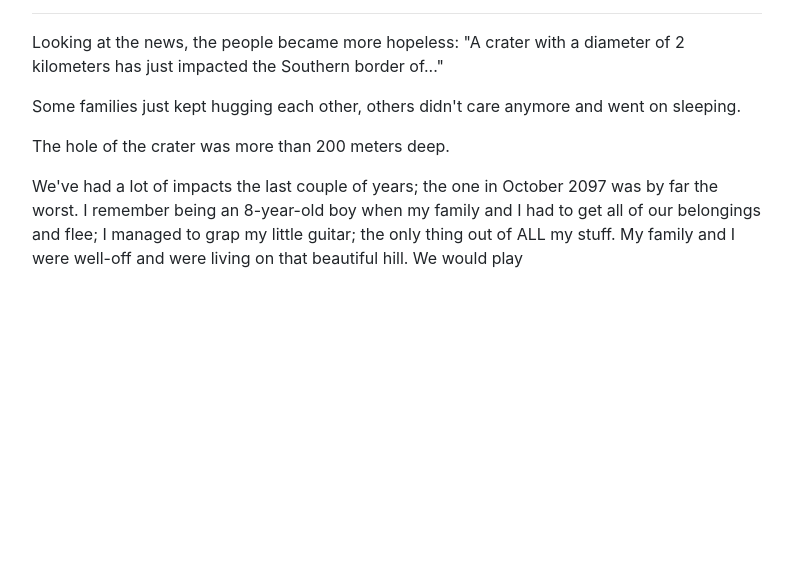
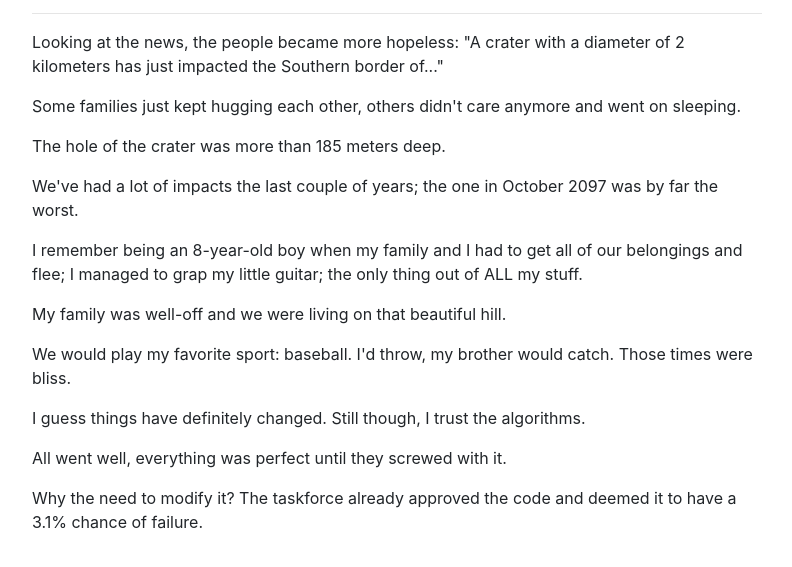
Before and after one commit to userCHOGSOHSTGMA/story, a plain HTML site: page index.html in a window 1280 px wide. Shown: the part 75-642 px from the top of the page, without its empty margins (53-845 px from the left). Drawn offline with nearby package versions, Linux system fonts and the light colour scheme.

Commit message:
Update index.html

```diff
--- a/index.html
+++ b/index.html
@@ -24,12 +24,15 @@
                     <p class="lead">
                         <p>Looking at the news, the people became more hopeless: "A crater with a diameter of 2 kilometers has just impacted the Southern border of..." </p>
                         <p>Some families just kept hugging each other, others didn't care anymore and went on sleeping.</p>
-                        <p>The hole of the crater was more than 200 meters deep.</p>
-                        We've had a lot of impacts the last couple of years; the one in October 2097 was by far the worst.
-                        I remember being an 8-year-old boy when my family and I had to get all of our belongings and flee;
-                        I managed to grap my little guitar; the only thing out of ALL my stuff.
-                        My family and I were well-off and were living on that beautiful hill.
-                        We would play
+                        <p>The hole of the crater was more than 185 meters deep.</p>
+                        <p>We've had a lot of impacts the last couple of years; the one in October 2097 was by far the worst.</p>
+                        <p>I remember being an 8-year-old boy when my family and I had to get all of our belongings and flee;
+                        I managed to grap my little guitar; the only thing out of ALL my stuff.</p>
+                        <p>My family was well-off and we were living on that beautiful hill.</p>
+                        <p>We would play my favorite sport: baseball. I'd throw, my brother would catch. Those times were bliss.</p>
+                        <p> I guess things have definitely changed. Still though, I trust the algorithms.</p>
+                        <p> All went well, everything was perfect until they screwed with it. </p>
+                        <p> Why the need to modify it? The taskforce already approved the code and deemed it to have a 3.1% chance of failure.</p>
 
 
                     </p>
```
